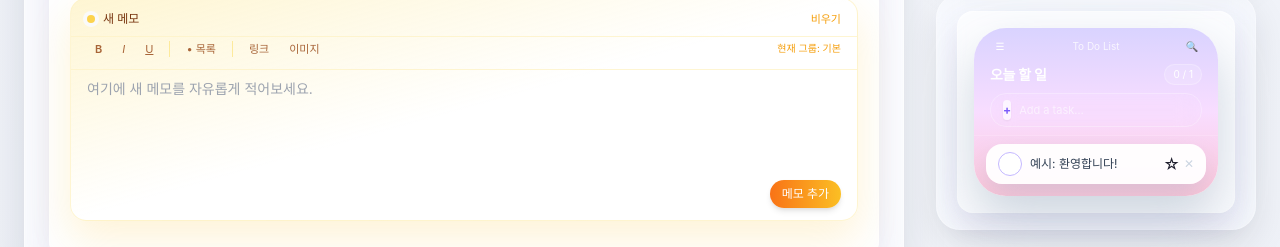
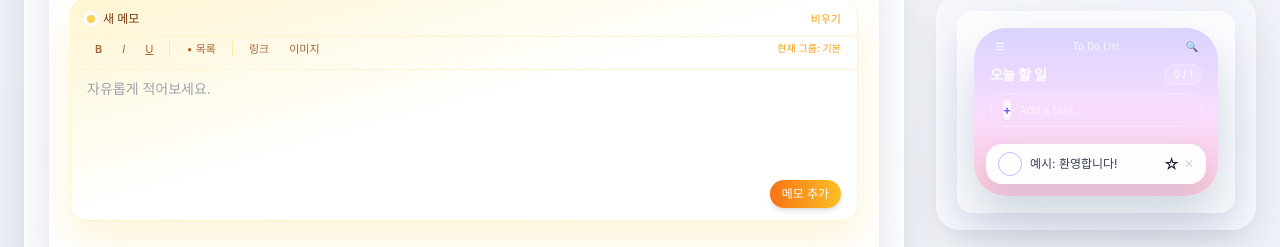
Before and after one commit to wskimkj/memo, a React (Vite) app: page / in a window 1280 px wide. Shown: the part 169-416 px from the top of the page. Built offline with nearby package versions, Linux system fonts and the light colour scheme.

Commit message:
Update MemoBoard.jsx

```diff
--- a/src/components/MemoBoard.jsx
+++ b/src/components/MemoBoard.jsx
@@ -330,7 +330,7 @@ export default function MemoBoard({
       <div className="flex items-center justify-between mb-3">
         <div>
           <h2 className="text-sm font-semibold text-gray-800">메모 보드</h2>
-          <p className="text-[11px] text-gray-400">
+          <p className="text-[14px] text-gray-400">
           </p>
         </div>
         <div className="text-right text-[11px] text-gray-400">
@@ -581,7 +581,7 @@ export default function MemoBoard({
             ref={draftEditorRef}
             className="min-h-[110px] max-h-64 overflow-y-auto px-4 pb-3 pt-2 text-sm leading-relaxed text-gray-800 outline-none"
             contentEditable
-            data-placeholder="여기에 새 메모를 자유롭게 적어보세요."
+            data-placeholder="자유롭게 적어보세요."
             onInput={(e) => setDraftHtml(e.currentTarget.innerHTML)}
           />
 
@@ -710,7 +710,7 @@ export default function MemoBoard({
                   {/* 본문 영역 */}
                   <div className="px-3 pb-2">
                     <div
-                      className="text-sm whitespace-pre-wrap leading-relaxed focus:outline-none rounded-md px-2 py-2 max-h-40 overflow-y-auto bg-white/30"
+                      className="text-[9px] whitespace-pre-wrap leading-relaxed focus:outline-none rounded-md px-2 py-2 max-h-40 overflow-y-auto bg-white/30"
                       contentEditable
                       suppressContentEditableWarning
                       onBlur={(e) =>
```
